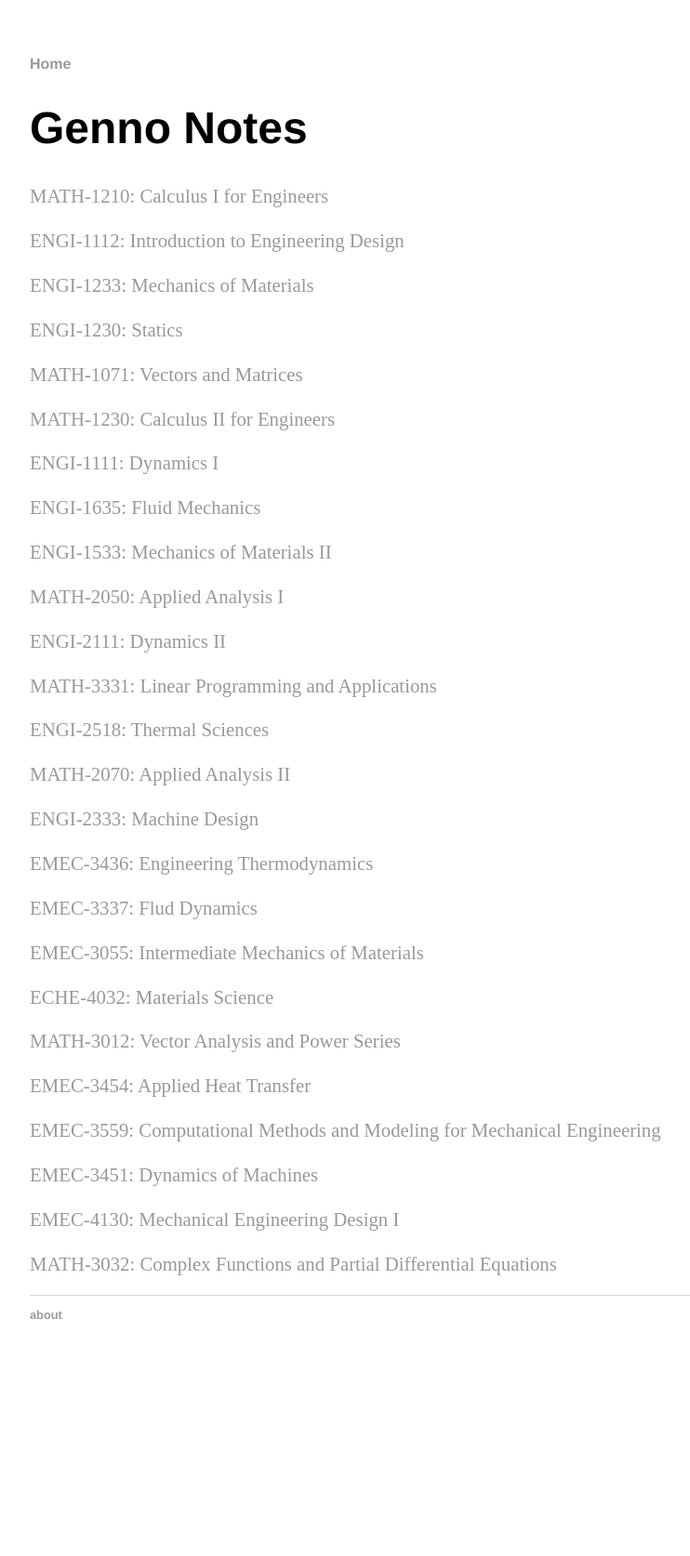
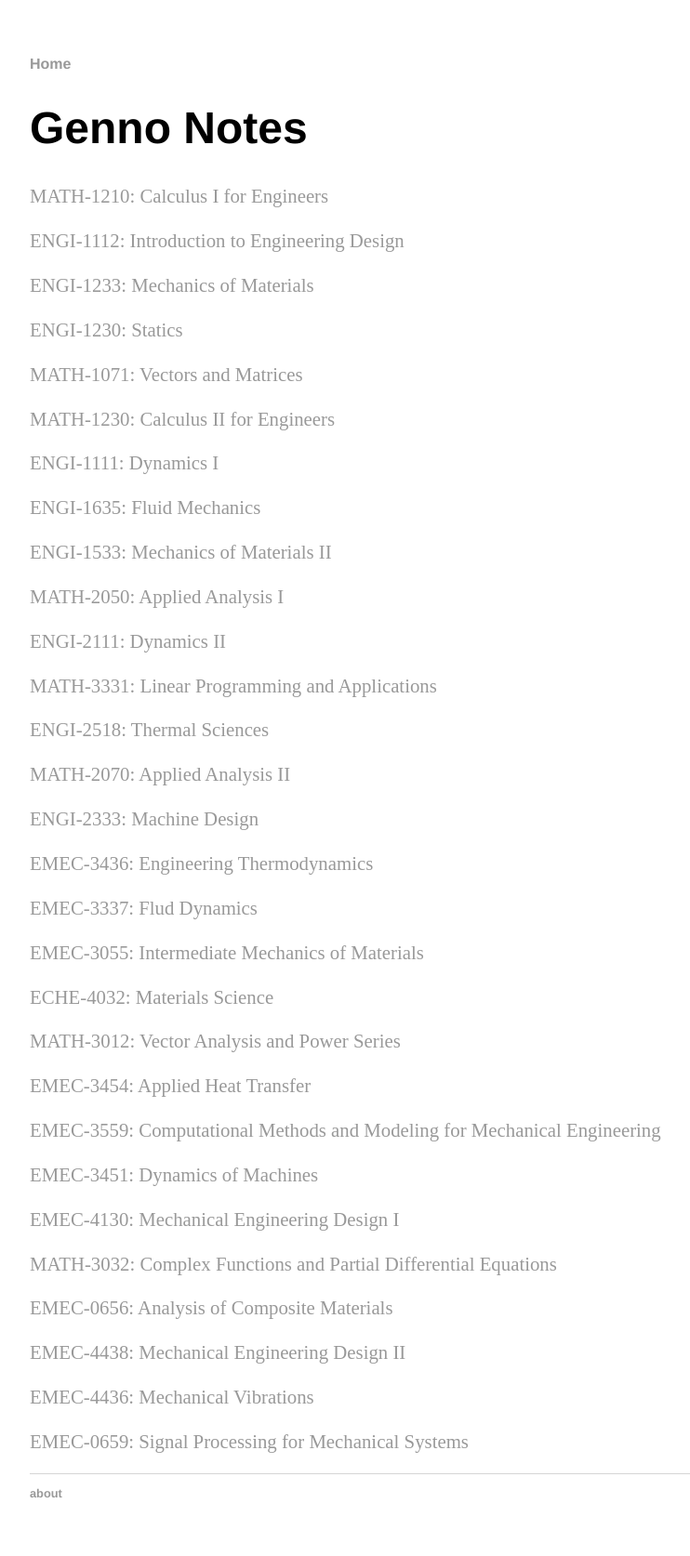
Before and after one commit to GenNotes/GenNotes.github.io, a Jekyll site: the page built from index.html, in a window 1280 px wide. Shown: the whole page at 93% size, without its empty margins (160-902 px from the left). Built offline with Jekyll 4.4.1, drawn with Linux system fonts in a browser that asks for light colours; before the commit the page ends 1482 px from its top, so only the background shows below that.

Commit message:
Update index.html

```diff
--- a/index.html
+++ b/index.html
@@ -36,4 +36,9 @@ title: Genno Notes
 	<p><a href="/EMEC-4130"> EMEC-4130: Mechanical Engineering Design I </a></p>
 	<p><a href="/MATH-3032"> MATH-3032: Complex Functions and Partial Differential Equations </a></p>
 
+	<p><a href="/EMEC-0656"> EMEC-0656: Analysis of Composite Materials </a></p>
+	<p><a href="/EMEC-4438"> EMEC-4438: Mechanical Engineering Design II </a></p>
+	<p><a href="/EMEC-4436"> EMEC-4436: Mechanical Vibrations </a></p>
+	<p><a href="/EMEC-0659"> EMEC-0659: Signal Processing for Mechanical Systems </a></p>
+
 </div><!-- /.blurb -->
```
